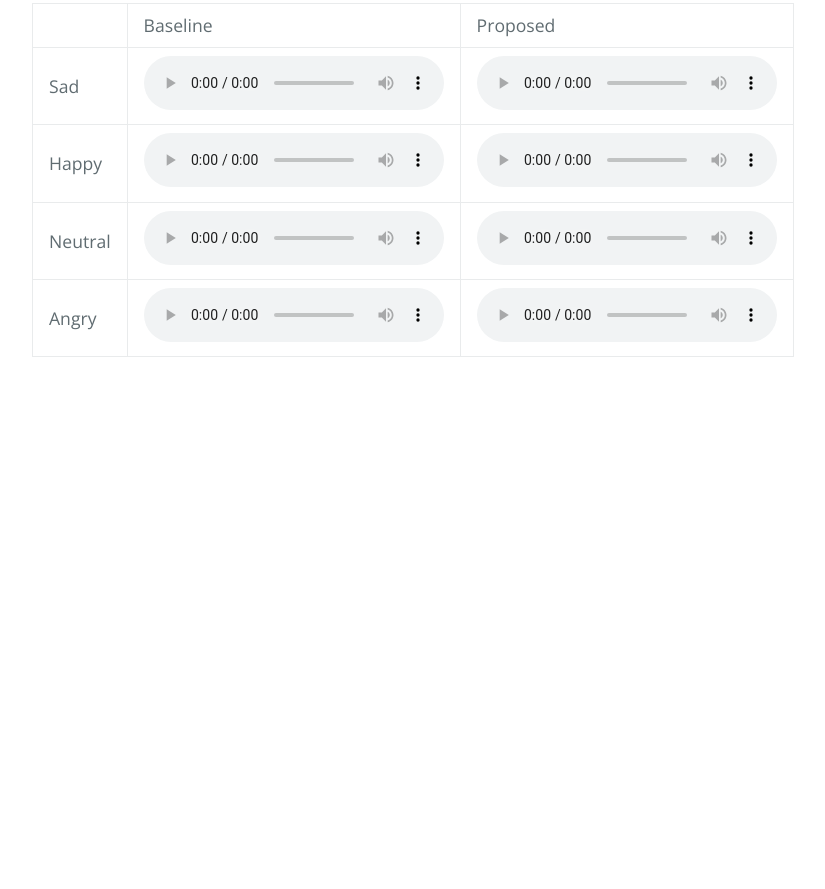
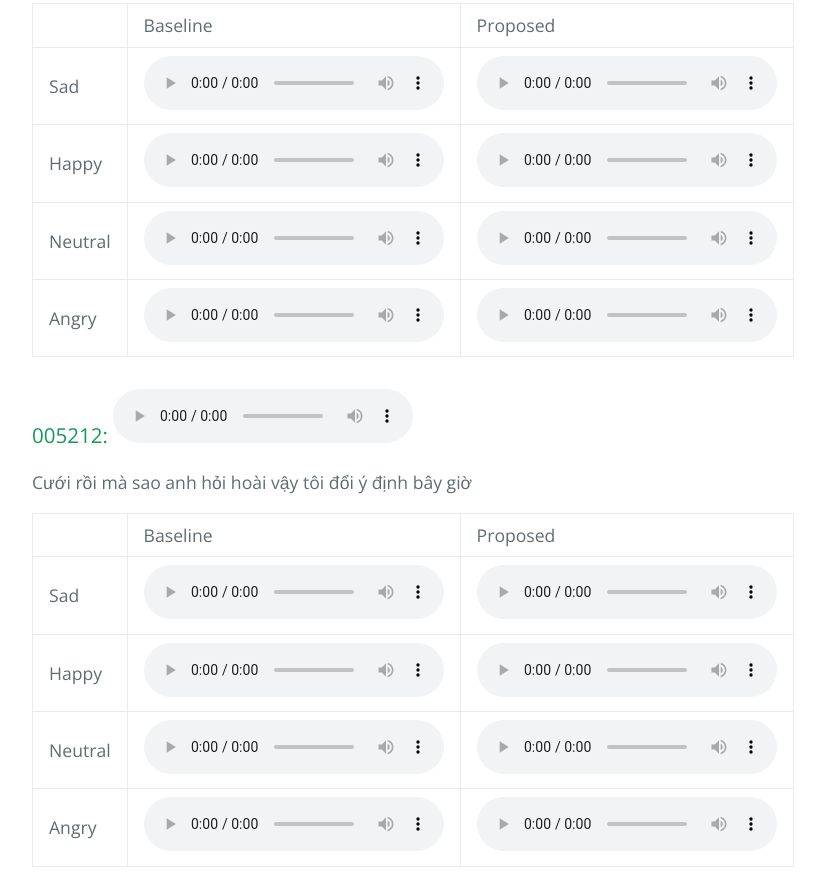
Before and after one commit to v-nhandt21/FastspeechStyle, a website: page index.html in a window 1280 px wide. Shown: the part 5455-6344 px from the top of the page, without its empty margins (192-1017 px from the left). Before the commit the page ends 5844 px from the top, so only its background shows below. Drawn offline with nearby package versions, Linux system fonts and the light colour scheme.

Commit message:
Update demo

```diff
--- a/index.html
+++ b/index.html
@@ -235,6 +235,36 @@
         </tr>
       </table>
 
+      <!-- ####################################################################### -->
+      <h3>005212: <audio controls><source src="html/audio/groundtruth/005212.wav" type="audio/wav"></audio></h3>
+      <p>Cưới rồi mà sao anh hỏi hoài vậy tôi đổi ý định bây giờ</p>
+      <table>
+        <tr>
+          <td></td>
+          <td>Baseline</td>
+          <td>Proposed</td>
+        </tr>
+        <tr>
+          <td>Sad</td>
+          <td><audio controls><source src="html/audio/fastspeech2style_fft_sad/005212.wav" type="audio/wav"></audio></td>
+          <td><audio controls><source src="html/audio/fastspeech2style_conformer_sad/005212.wav" type="audio/wav"></audio></td>
+        </tr>
+        <tr>
+          <td>Happy</td>
+          <td><audio controls><source src="html/audio/fastspeech2style_fft_happy/005212.wav" type="audio/wav"></audio></td>
+          <td><audio controls><source src="html/audio/fastspeech2style_conformer_happy/005212.wav" type="audio/wav"></audio></td>
+        </tr>
+        <tr>
+          <td>Neutral</td>
+          <td><audio controls><source src="html/audio/fastspeech2style_fft_neutral/005212.wav" type="audio/wav"></audio></td>
+          <td><audio controls><source src="html/audio/fastspeech2style_conformer_neutral/005212.wav" type="audio/wav"></audio></td>
+        </tr>
+        <tr>
+          <td>Angry</td>
+          <td><audio controls><source src="html/audio/fastspeech2style_fft_angry/005212.wav" type="audio/wav"></audio></td>
+          <td><audio controls><source src="html/audio/fastspeech2style_conformer_angry/005212.wav" type="audio/wav"></audio></td>
+        </tr>
+      </table>
       <!-- <footer class="site-footer">
         <span class="site-footer-owner"><a href="https://github.com/tuanvu92/VCC2020">VCC2020 Demo</a> is maintained by <a href="https://github.com/tuanvu92">tuanvu92</a>.</span>
         <span class="site-footer-credits">This page was generated by <a href="https://pages.github.com">GitHub Pages</a>.</span>
```
